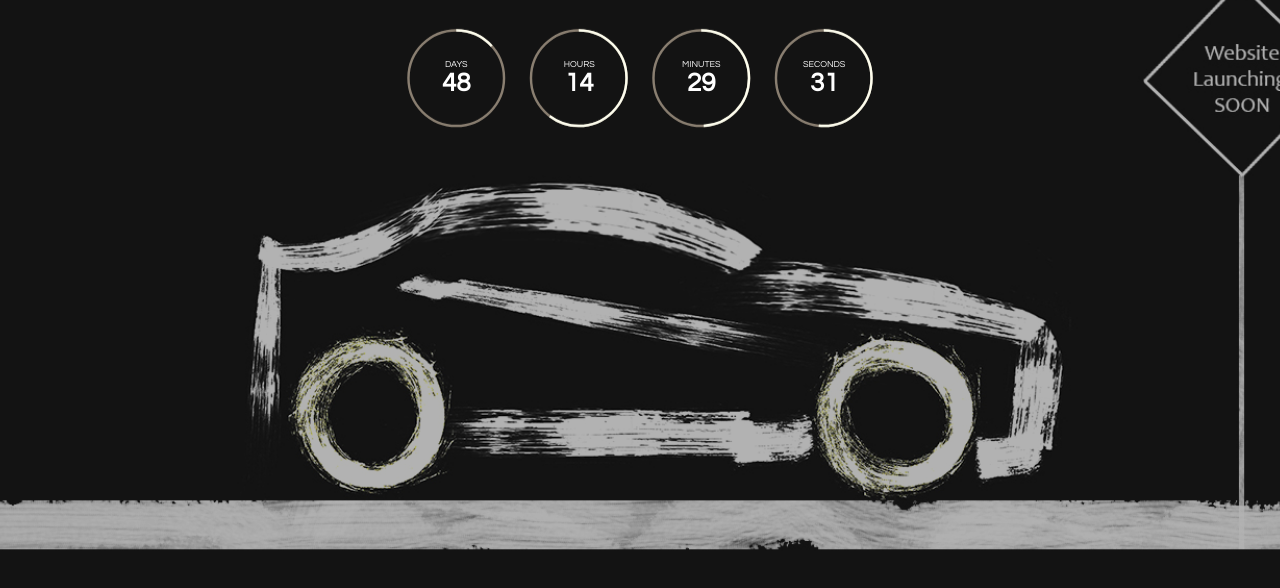
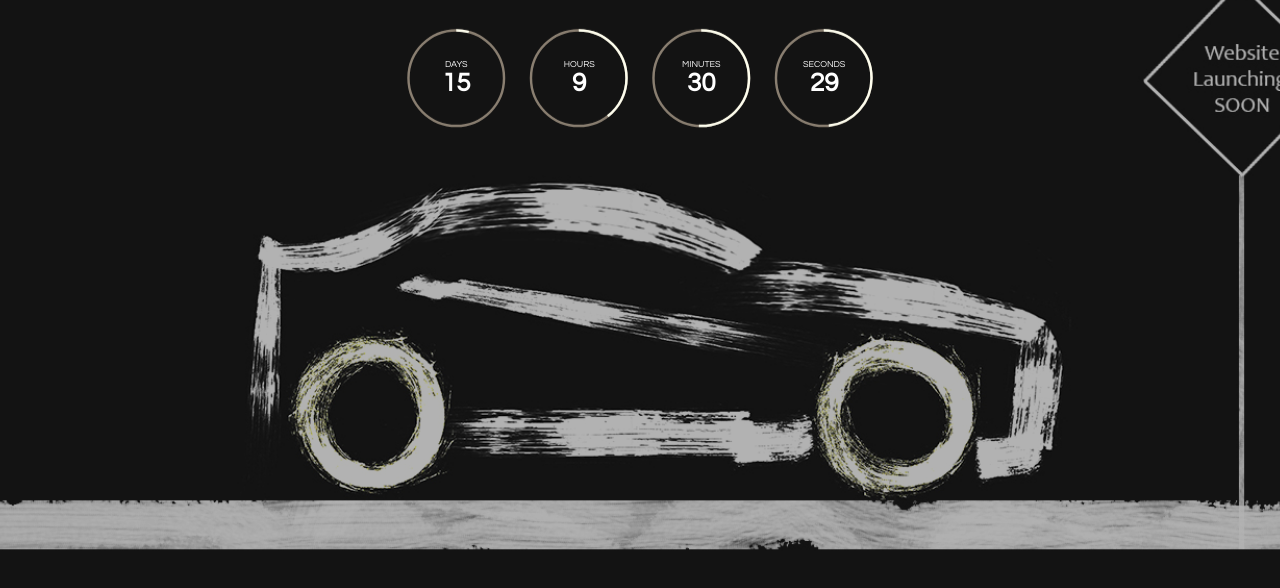
Before and after one commit to ManikantaRaju/aspen-bower.github.io, a plain HTML site: page index.html in a window 1280 px wide. Shown: the part 208-796 px from the top of the page. Drawn offline with nearby package versions, Linux system fonts and the light colour scheme.

Commit message:
updated date to 10th feb

```diff
--- a/index.html
+++ b/index.html
@@ -48,7 +48,7 @@
 <div class="row">
 							  <div class="col-sm-offset-5 col-sm-8">
 									<div class="timing">
-										<div id="count-down" data-date="2016-12-08 00:00:00">
+										<div id="count-down" data-date="2017-02-10 00:00:00">
 
 										</div>
 									</div>
```
